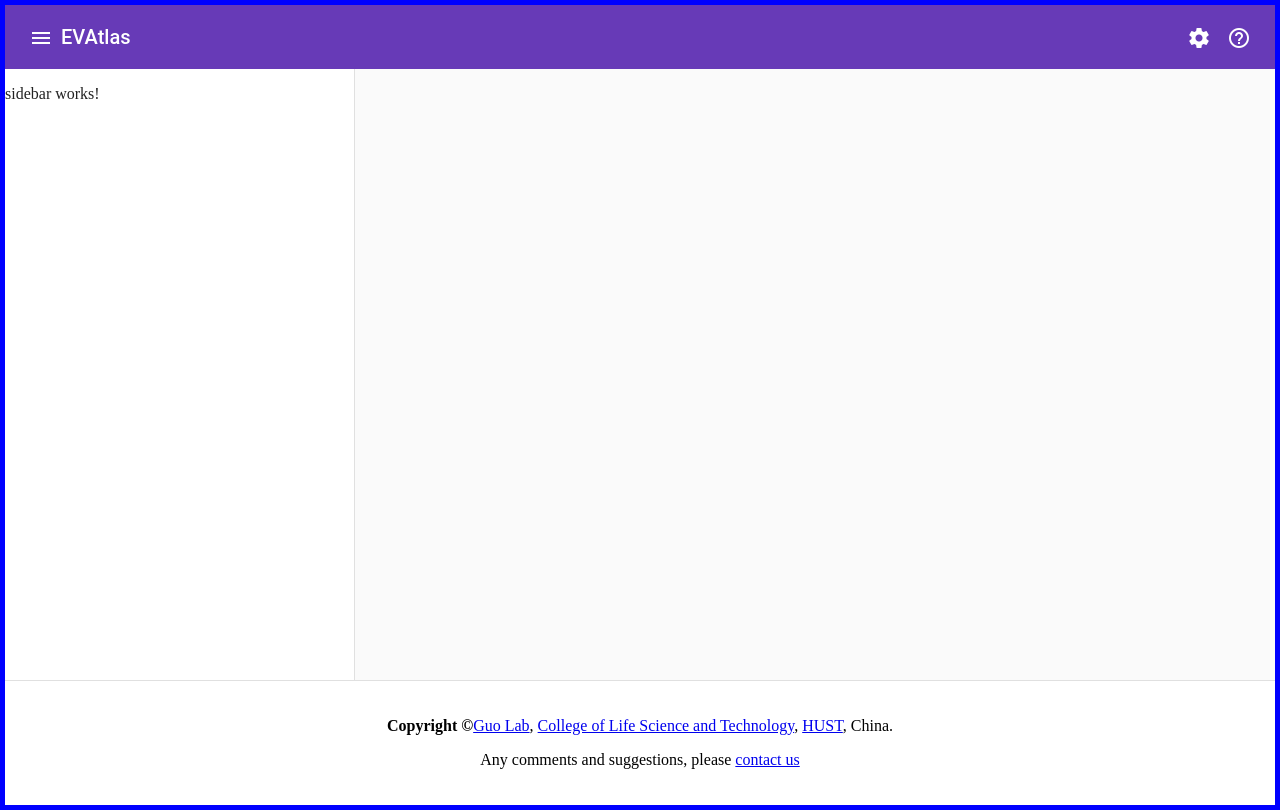
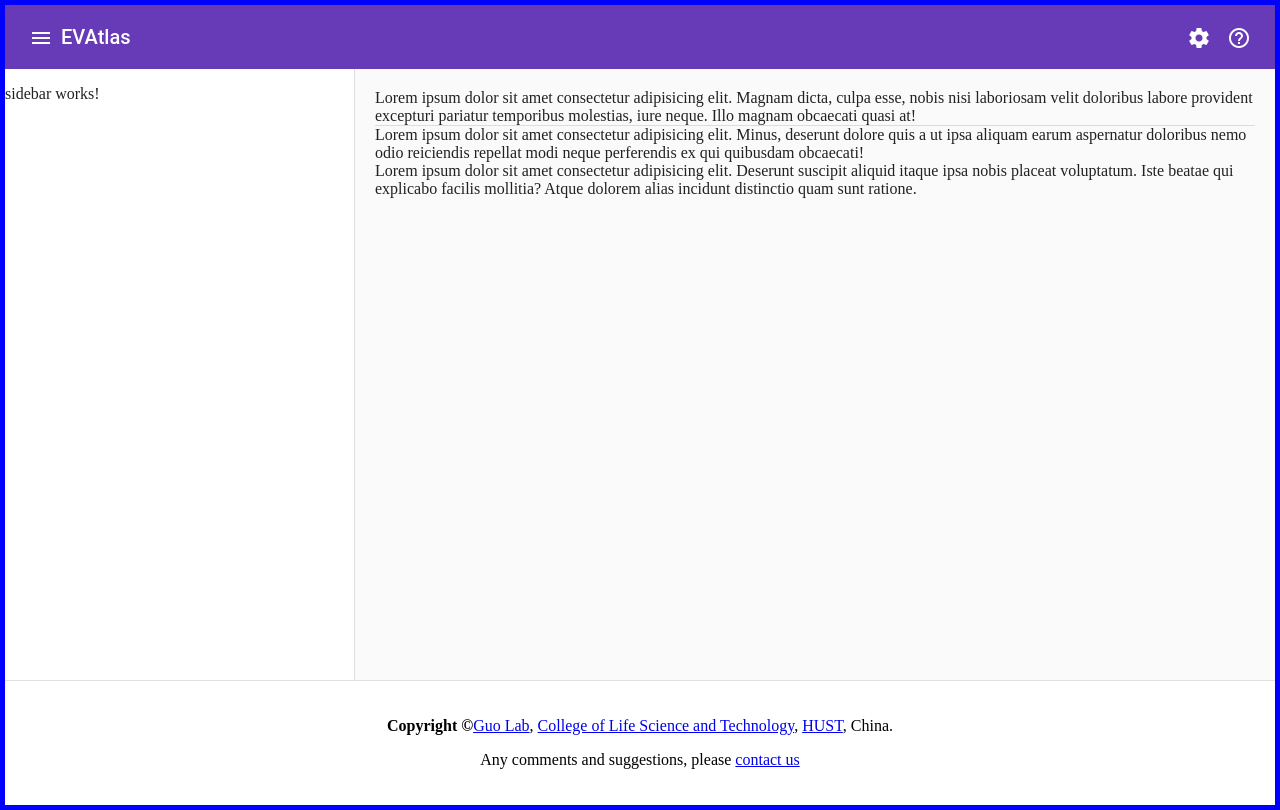
Before and after one commit to chunjie-sam-liu/EVAtlas-portal, an Angular app in the folder evea/evea-angular/: page / in a window 1280 px wide. Built offline with nearby package versions, Linux system fonts and the light colour scheme.

Commit message:
dashbaord spaceholder

```diff
--- a/evea/evea-angular/src/app/modules/dashboard/dashboard.component.html
+++ b/evea/evea-angular/src/app/modules/dashboard/dashboard.component.html
@@ -1 +1,19 @@
-<router-outlet></router-outlet>
+<div>
+  Lorem ipsum dolor sit amet consectetur adipisicing elit. Magnam dicta, culpa
+  esse, nobis nisi laboriosam velit doloribus labore provident excepturi
+  pariatur temporibus molestias, iure neque. Illo magnam obcaecati quasi at!
+</div>
+
+<mat-divider></mat-divider>
+<div>
+  <div>
+    Lorem ipsum dolor sit amet consectetur adipisicing elit. Minus, deserunt
+    dolore quis a ut ipsa aliquam earum aspernatur doloribus nemo odio
+    reiciendis repellat modi neque perferendis ex qui quibusdam obcaecati!
+  </div>
+  <div>
+    Lorem ipsum dolor sit amet consectetur adipisicing elit. Deserunt suscipit
+    aliquid itaque ipsa nobis placeat voluptatum. Iste beatae qui explicabo
+    facilis mollitia? Atque dolorem alias incidunt distinctio quam sunt ratione.
+  </div>
+</div>
```
